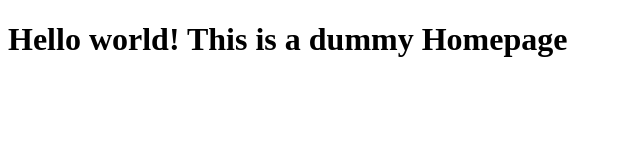
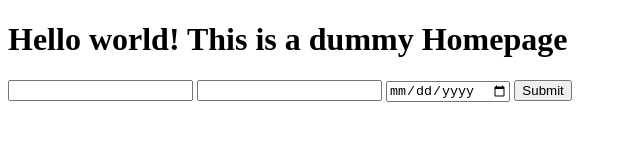
Before and after one commit to the-deployables/celebrity-death-pool, a plain HTML site: page public/index.html in a window 1280 px wide. Shown: the whole page, without its empty margins (0-640 px from the left). Drawn offline with Linux system fonts and the light colour scheme.

Commit message:
basic homepage and post routes

```diff
--- a/public/index.html
+++ b/public/index.html
@@ -9,5 +9,11 @@
     <body>
 
         <p><h1>Hello world! This is a dummy Homepage</h1></p>
-    </body>
+		<form method="post" action="/add-guess">
+		    <input type="text" name="name">
+		    <input type="text" name="cause">
+		    <input type="date" name="deathdate">
+		    <input type="submit">
+		</form>
+	</body>
 </html>
```
Also changed, not shown: server.js (+15 -1 lines).
